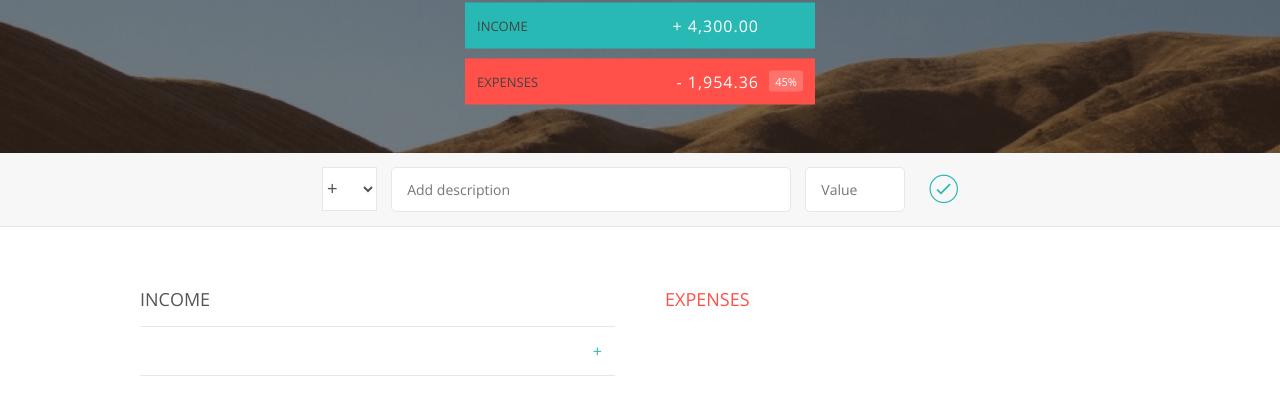
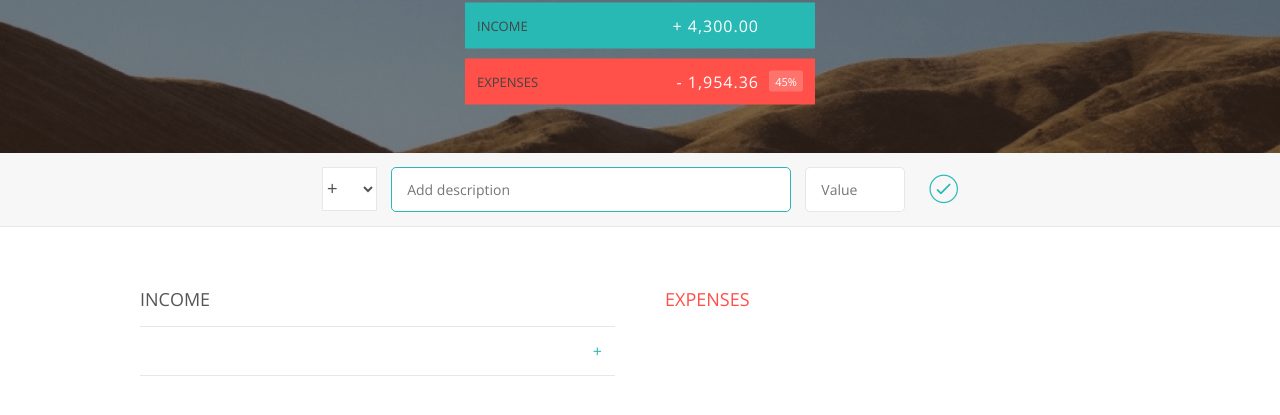
Before and after one commit to francislagares/budgetify-app, a website built with webpack: page src/index.html in a window 1280 px wide. Both pictures are taken after a click on the button 943 px from the left and 357 px from the top of the page. Shown: the part 167-582 px from the top of the page. Built offline with nearby package versions, Linux system fonts and the light colour scheme.

Commit message:
feat: clear input fields

```diff
--- a/src/js/app.js
+++ b/src/js/app.js
@@ -103,6 +103,20 @@
       // Insert the HTML into the DOM
       document.querySelector(element).insertAdjacentHTML('beforeend', html);
     },
+    clearFields: () => {
+      // Obtain all input elements
+      let fields = document.querySelectorAll(
+        DOMstrings.inputDescription + ', ' + DOMstrings.inputValue
+      );
+      // Converts NodeList to array
+      let fieldsArr = Array.prototype.slice.call(fields);
+      // Clear input fields
+      fieldsArr.forEach((current, index, array) => {
+        current.value = '';
+      });
+      // Set focus to input description
+      fieldsArr[0].focus();
+    },
     getDOMstrings: () => {
       return DOMstrings;
     }
@@ -120,6 +134,7 @@
       }
     });
   };
+
   // This is the main control center function of the application
   const ctrlAddItem = () => {
     // 1. Get the filled input data
@@ -128,8 +143,10 @@
     let item = budgetCtrl.addItem(input.type, input.description, input.value);
     // 3. Add the item to the UI
     UICtrl.addListItem(item, input.type);
-    // 4. Calculate the budget
-    // 5. Display the budget on the UI
+    // 4. Clear input fields
+    UICtrl.clearFields();
+    // 5. Calculate the budget
+    // 6. Display the budget on the UI
   };
 
   return {
```
